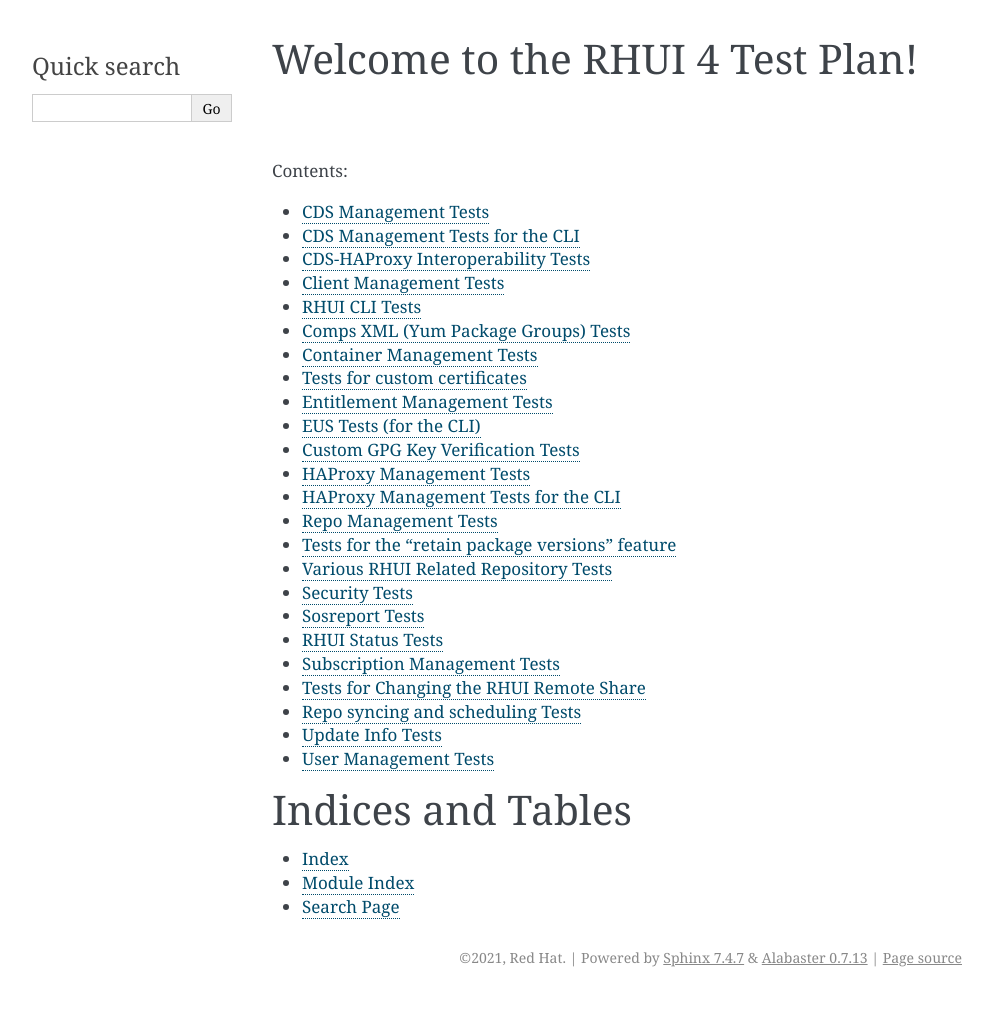
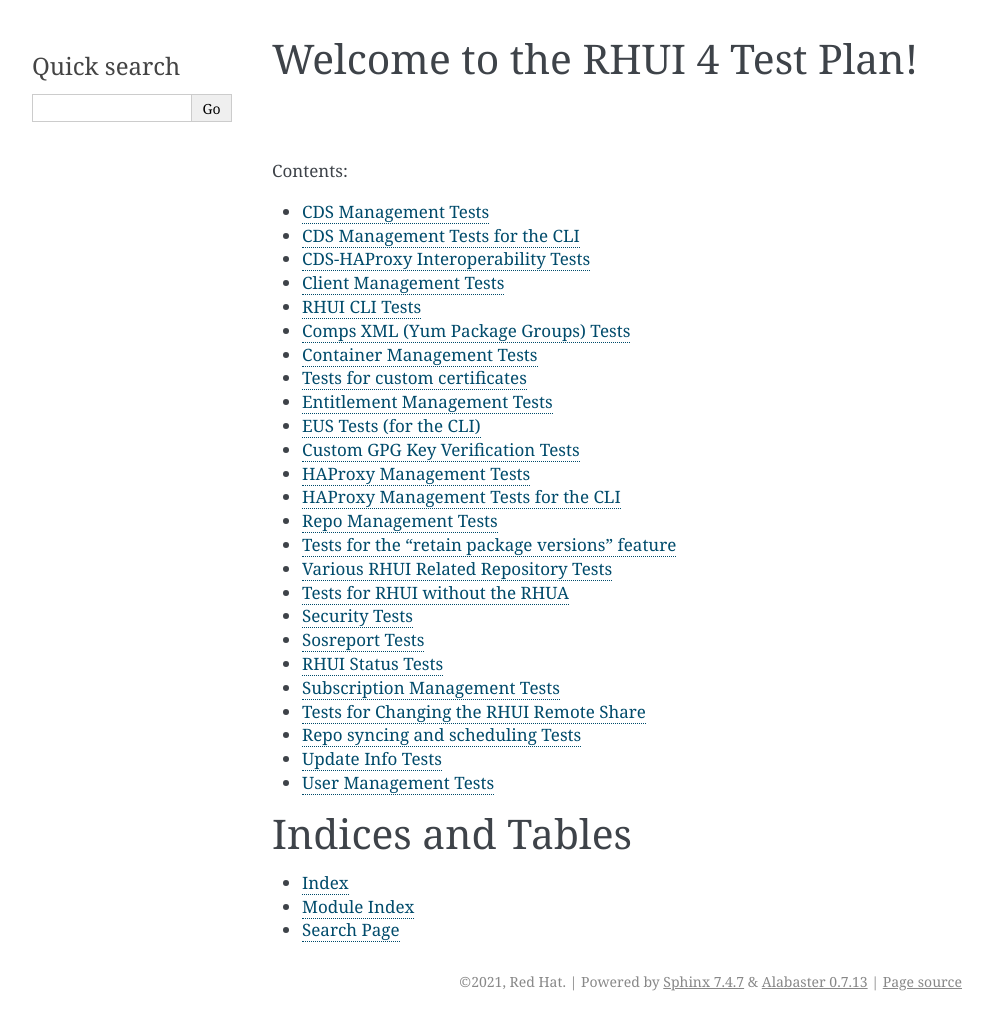
Before and after one commit to RedHatQE/rhui4-automation, a Sphinx documentation site: the page built from docs/index.rst, in a window 1280 px wide. Shown: the whole page, without its empty margins (148-1141 px from the left). Built offline with Sphinx 7.4.7, drawn with Linux system fonts in a browser that asks for light colours; formulas are drawn with MathJax 3; before the commit the page ends 997 px from its top, so only the background shows below that.

Commit message:
update the doc index to include rhui_without_rhua

```diff
--- a/docs/index.rst
+++ b/docs/index.rst
@@ -27,6 +27,7 @@
    repo_management
    retain_package_versions
    rhui_4_repos
+   rhui_without_rhua
    security
    sosreport
    status
```
